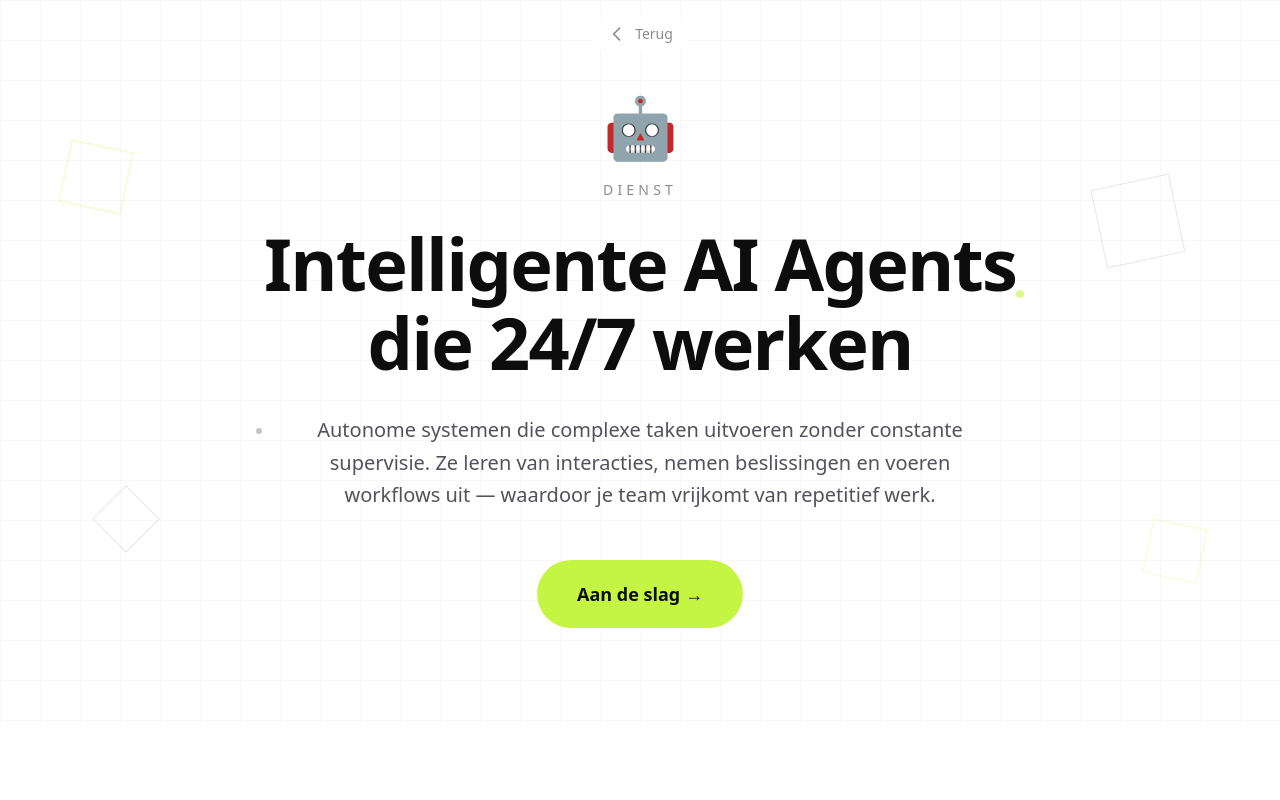
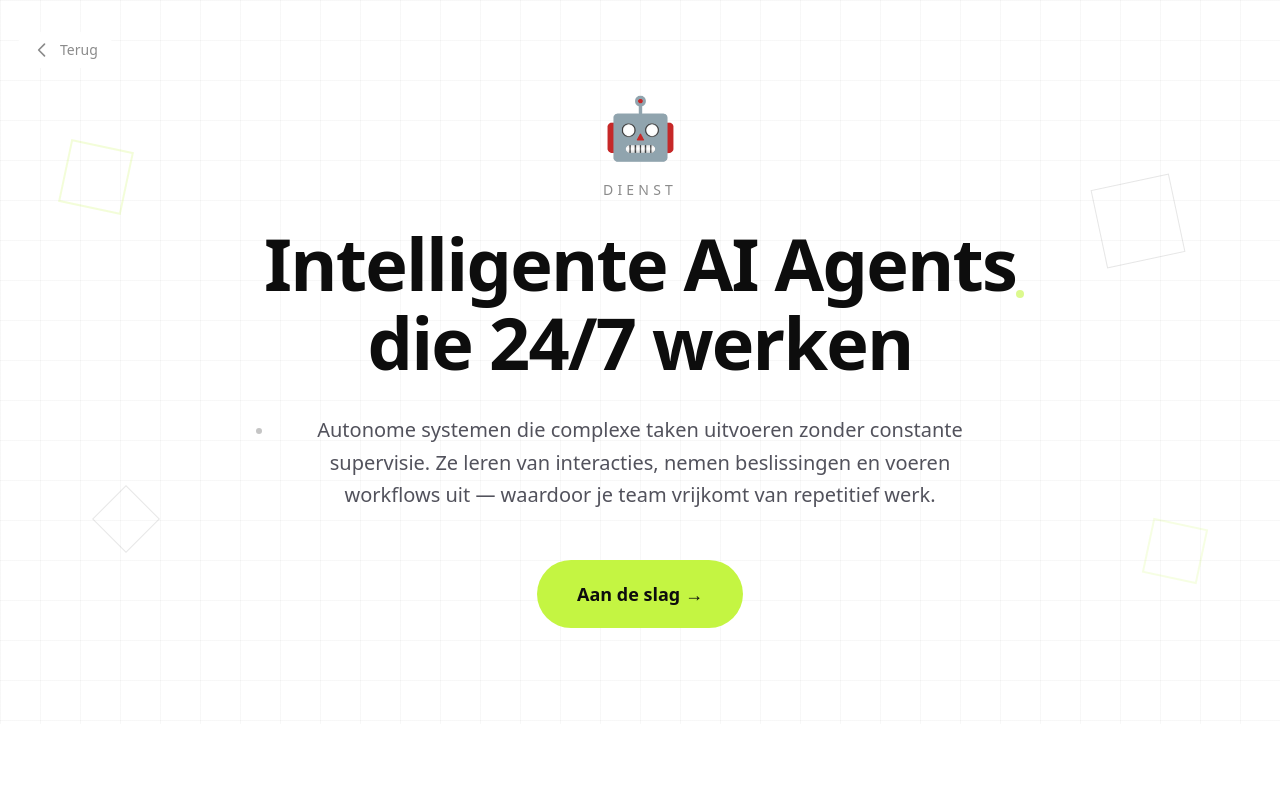
Before and after one commit to Jarno97/jsolutions, a Next.js app: page /ai-agents in a window 1280 px wide. Shown: the top 800 px of the page. Built offline with nearby package versions, Linux system fonts and the light colour scheme.

Commit message:
Position back button at top left corner

```diff
--- a/src/components/ServiceHero.tsx
+++ b/src/components/ServiceHero.tsx
@@ -59,8 +59,7 @@ export default function ServiceHero({ title, titleNl, subtitle, subtitleNl, cta,
       </div>
 
       {/* Back to home */}
-      <div className="absolute top-4 left-0 right-0 z-20">
-        <div className="max-w-6xl mx-auto px-4">
+      <div className="absolute top-20 md:top-8 left-4 z-20">
         <Link href="/" className="inline-flex items-center gap-2 font-mono text-base md:text-sm text-concrete hover:text-lime transition-colors bg-white/80 dark:bg-charcoal/80 backdrop-blur-sm px-4 py-2 rounded-full">
           <svg className="w-5 h-5" fill="none" stroke="currentColor" viewBox="0 0 24 24">
             <path strokeLinecap="round" strokeLinejoin="round" strokeWidth={2} d="M15 19l-7-7 7-7" />
@@ -68,7 +67,6 @@ export default function ServiceHero({ title, titleNl, subtitle, subtitleNl, cta,
           {t("Back", "Terug")}
         </Link>
       </div>
-      </div>
     </section>
   );
 }
```
Lines whose indentation alone changed are shown as unchanged.
